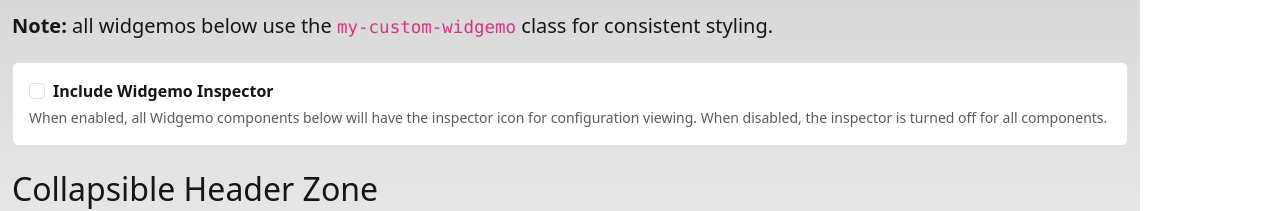
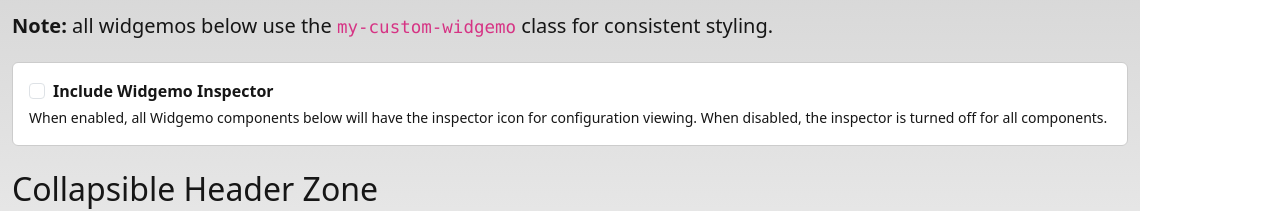
Before and after one commit to widgemo/widgemo-demo, a React (Vite) app: page /simplified-test in a window 1280 px wide. Shown: the part 254-465 px from the top of the page. Built offline with nearby package versions, Linux system fonts and the light colour scheme.

Commit message:
feat(SimplifiedTest): improve devMode toggle styling for better visibility and consistency

```diff
--- a/src/components/SimplifiedTest.tsx
+++ b/src/components/SimplifiedTest.tsx
@@ -183,6 +183,9 @@ export const SimplifiedTest: React.FC = () => {
           font-size: 14px;
           color: var(--text-color);
         }
+        .devmode-toggle-text {
+          color: var(--text-color);
+        }
       `}</style>
       <h1 >Widgemo Product Primitive</h1>
       <h4 className="mb-3">Below are various examples demonstrating the capabilities of the Widgemo Product Primitive using the SimplifiedWidgemo component.</h4>
@@ -197,7 +200,7 @@ export const SimplifiedTest: React.FC = () => {
 
       {/* DevMode Toggle - Only shown in development environment */}
       {isDevEnvironment && (
-        <div className="mb-4 p-3 border rounded" style={{ backgroundColor: 'var(--bg-color)', borderColor: 'var(--border-color)' }}>
+        <div className="mb-4 p-3 rounded" style={{ backgroundColor: 'var(--bg-color)', border: '1px solid var(--border-color)' }}>
           <div className="form-check">
             <input
               className="form-check-input"
@@ -210,7 +213,7 @@ export const SimplifiedTest: React.FC = () => {
               <strong>Include Widgemo Inspector</strong>
             </label>
           </div>
-          <small className="text-muted">
+          <small className="devmode-toggle-text">
             When enabled, all Widgemo components below will have the inspector icon for configuration viewing.
             When disabled, the inspector is turned off for all components.
           </small>
```
